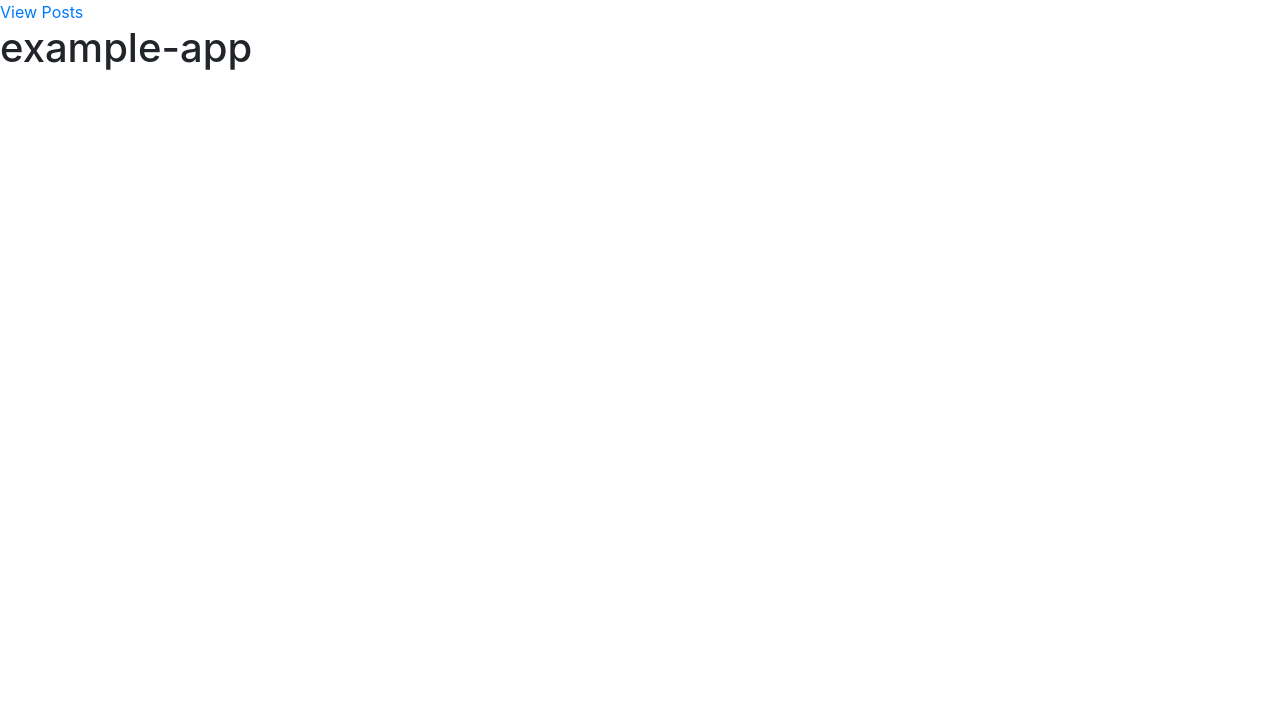
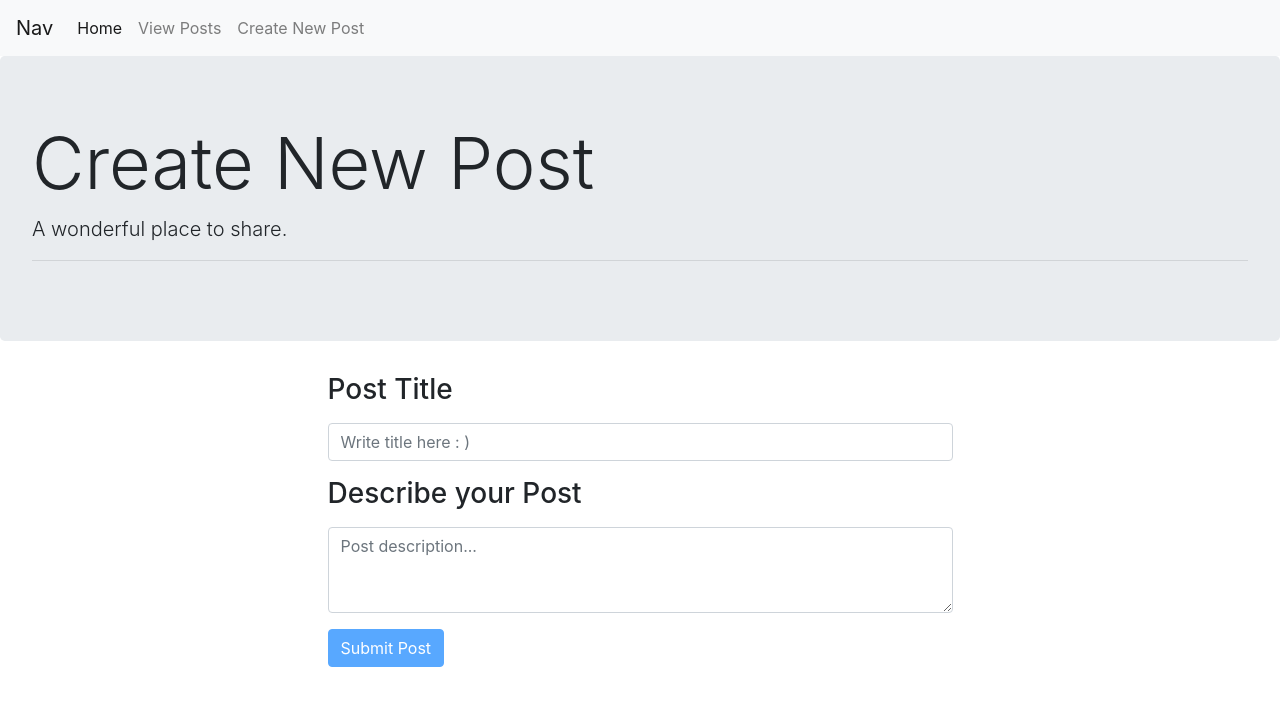
Before and after one commit to adamlingo/example-app, an Angular app: page /post/new in a window 1280 px wide. Before the commit this address led to /. Shown: the top 706 px of the page. Built offline with nearby package versions, Linux system fonts and the light colour scheme.

Commit message:
Working on making new posts, with new components/views for post-new

```diff
--- a/src/app/app-routing.module.ts
+++ b/src/app/app-routing.module.ts
@@ -4,6 +4,7 @@ import { RouterModule, Routes } from '@angular/router';
 // routes for project listed here
 import { PostListComponent } from './post/post-list.component';
 import { PostShowComponent } from './post/post-show.component';
+import { PostNewComponent } from './post/post-new.component';
 import { HomepageComponent } from './homepage/homepage.component';
 
 const routes: Routes = [
@@ -11,6 +12,7 @@ const routes: Routes = [
 	{ path: 'home',  component: HomepageComponent },
 	{ path: 'posts', component: PostListComponent },
 	{ path: 'posts/:id', component: PostShowComponent },
+	{ path: 'post/new', component: PostNewComponent }
 ]
 
 @NgModule({
--- a/src/app/app.component.html
+++ b/src/app/app.component.html
@@ -1,5 +1,23 @@
-<a routerLink='/posts'>View Posts</a>
+<nav class="navbar navbar-expand-lg navbar-light bg-light">
+  <a class="navbar-brand" href="#">Nav</a>
+  <button class="navbar-toggler" type="button" data-toggle="collapse" data-target="#navbarNav" aria-controls="navbarNav" aria-expanded="false" aria-label="Toggle navigation">
+    <span class="navbar-toggler-icon"></span>
+  </button>
+  <div class="collapse navbar-collapse" id="navbarNav">
+    <ul class="navbar-nav">
+      <li class="nav-item active">
+        <a class="nav-link" href="/">Home</a>
+      </li>
+      <li class="nav-item">
+        <a class="nav-link" routerLink='/posts'>View Posts</a>
+      </li>
+      <li class="nav-item">
+        <a class="nav-link" routerLink='/post/new'>Create New Post</a>
+      </li>
+    </ul>
+  </div>
+</nav>
 
-<h1> {{title}} </h1>
-
+<!-- <a routerLink='/posts'>View Posts</a> -->
+<!-- <h1> {{title}} </h1> -->
 <router-outlet></router-outlet>
--- a/src/app/app.module.ts
+++ b/src/app/app.module.ts
@@ -7,6 +7,7 @@ import { HttpModule } from '@angular/http';
 import { AppComponent } from './app.component';
 import { PostListComponent } from './post/post-list.component';
 import { PostShowComponent } from './post/post-show.component';
+import { PostNewComponent } from './post/post-new.component';
 import { PostService } from './post/post.service';
 import { HomepageComponent } from './homepage/homepage.component';
 import { AppRoutingModule } from './app-routing.module';
@@ -17,6 +18,7 @@ import { AppRoutingModule } from './app-routing.module';
     AppComponent,
     PostListComponent,
     PostShowComponent,
+    PostNewComponent,
     HomepageComponent
   ],
   imports: [
--- a/src/app/homepage/homepage.component.html
+++ b/src/app/homepage/homepage.component.html
@@ -1 +1,7 @@
-<p>homepage works!</p>
+<div class='jumbotron jumbotron-fluid'>
+	<div class="container">
+		<h1 class="display-3"> Fluid Jumbotron</h1>
+		<p class="lead">This is a modified jumbotron... occupies horizontal space of its parent</p>
+	</div>
+
+</div>
--- /dev/null
+++ b/src/app/post/post-new.component.html
@@ -0,0 +1,45 @@
+<div class="jumbotron">
+	<h1 class="display-3"> Create New Post </h1>
+	<p class="lead"> A wonderful place to share.</p>
+	<hr class="m-y-md">
+	<p></p>
+	<!-- <p class="lead">
+		<a class="btn btn-primary btn-lg" href="https://getbootstrap.com/docs/4.0/content/typography/#lead" role="button">
+		Learn more</a>
+	</p> -->
+</div>
+
+<!-- using FormsModule -->
+<div class="row">
+	<div class="col-md-8 offset-md-2 col-lg-6 offset-lg-3">
+		<!-- ngSubmit event-binding in real time instead of submitting form -->
+		<form (ngSubmit)="createPost(post)" #postForm='ngForm'>
+			<div class="form-group">
+				<label for="post-title">
+					<h3>Post Title</h3>
+				</label>
+				<input type="text" class="form-control" id="title"
+					required
+					name="title"
+					placeholder="Write title here : )"
+					#title='ngModel'
+					[ngModel]='post.title'>
+			</div>
+			<div class="form-group">
+				<label for="post-description">
+					<h3>Describe your Post</h3>
+				</label>
+				<textarea class="form-control" id="description"
+					required
+					name="description"
+					placeholder="Post description..."
+					#description='ngModel'
+					[ngModel]='post.description'
+					rows="3">
+					</textarea>
+			</div>
+			<!-- disable button if post is not a valid entry -->
+			<button type="submit" class="btn btn-primary" [disabled]="!postForm.form.valid" >Submit Post</button>
+		</form>
+	</div>
+</div>
--- /dev/null
+++ b/src/app/post/post-new.component.ts
@@ -0,0 +1,27 @@
+import { Component } from '@angular/core';
+import { Observable } from 'rxjs/Rx';
+import { Post } from './post';
+import { PostService } from './post.service';
+
+@Component({
+	selector: 'post-new',
+	templateUrl: 'post-new.component.html',
+	styleUrls: ['post.component.scss']
+})
+
+export class PostNewComponent {
+	post = new Post;
+	submitted: boolean = false; //check if form is submitted
+
+	constructor(private postService: PostService) {}
+	// create post and return new post or error
+	createPost(post: Post) {
+		this.submitted = true;
+		this.postService.createPost(post)
+			.subscribe(data => { return true},
+				error => {
+					console.log("Error creating post");
+					return Observable.throw(error);
+				});
+	}
+}
--- a/src/app/post/post.service.ts
+++ b/src/app/post/post.service.ts
@@ -18,4 +18,11 @@ export class PostService {
 	getPost(id: number) {
 		return this.http.get(this.postsUrl + "/" + id + '.json');
 	}
+
+	createPost(post: Post): Observable<Post> {
+		let headers = new Headers({'Content-Type':'application/json'});
+		let options = new RequestOptions({headers: headers});
+		return this.http.post(this.postsUrl, JSON.stringify(post),
+			options).map((res:Response) => res.json());
+	}
 }
```
